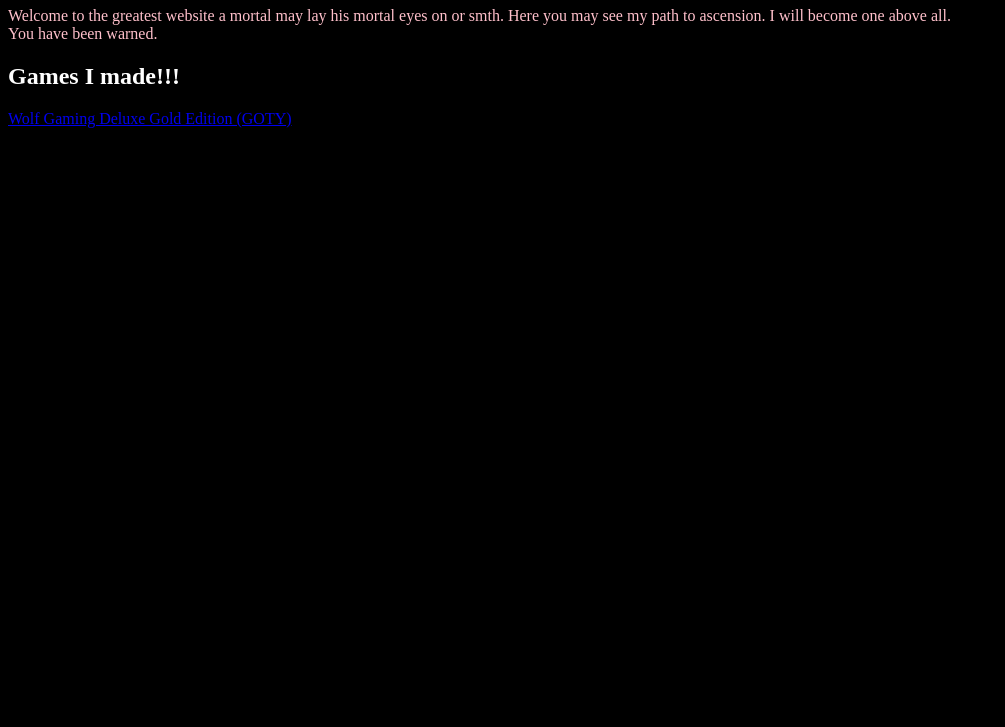
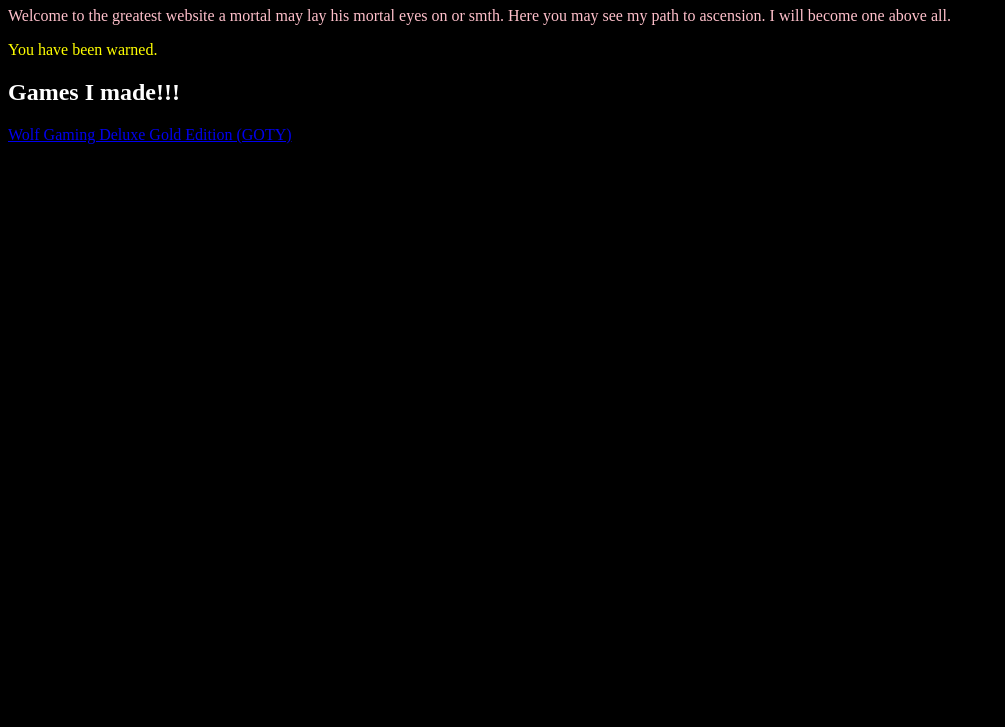
Before and after one commit to poleve540/test-website, a plain HTML site: page index.html in a window 1280 px wide. Shown: the part 73-800 px from the top of the page, without its empty margins (0-1005 px from the left). Drawn offline with Linux system fonts and the light colour scheme.

Commit message:
Update index.html

```diff
--- a/index.html
+++ b/index.html
@@ -5,8 +5,8 @@
 
 <h1>professional sigma website by Salah-Eddine</h1>
 
-<p style=color:pink;>Welcome to the greatest website a mortal may lay his mortal eyes on or smth. Here you may see my path to ascension. I will become one above all.<br>
-  You have been warned.</p>
+<p style=color:pink;>Welcome to the greatest website a mortal may lay his mortal eyes on or smth. Here you may see my path to ascension. I will become one above all.</p>
+<p style=color:yellow;>You have been warned.</p>
 
 <h2>Games I made!!!</h2>
 
```
